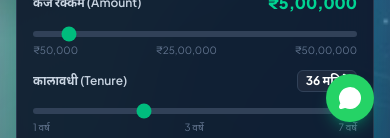
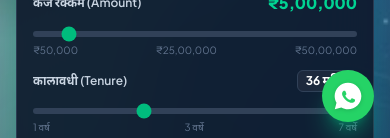
Before and after one commit to Prajakta785/Loan, a React (Vite) app: page / in a window 390 px wide. Shown: the part 706-844 px from the top of the page. Built offline with nearby package versions, Linux system fonts and the light colour scheme.

Commit message:
Add authentic WhatsApp brand icon with phone handset to floating action and application modal

```diff
--- a/src/components/FloatingActions.jsx
+++ b/src/components/FloatingActions.jsx
@@ -1,6 +1,7 @@
 import React, { useState, useEffect } from 'react';
 import { useLoan } from '../context/LoanContext';
-import { MessageCircle, ArrowUp } from 'lucide-react';
+import { ArrowUp } from 'lucide-react';
+import WhatsAppIcon from './WhatsAppIcon';
 
 export default function FloatingActions() {
   const { lang, siteSettings, currentView } = useLoan();
@@ -39,10 +40,10 @@ export default function FloatingActions() {
         href={`https://wa.me/${waNumber}?text=${whatsappMessage}`}
         target="_blank"
         rel="noopener noreferrer"
-        className="pointer-events-auto w-12 h-12 rounded-full bg-[#25D366] text-white flex items-center justify-center shadow-lg shadow-emerald-500/30 hover:scale-110 active:scale-95 transition-all cursor-pointer group"
+        className="pointer-events-auto w-13 h-13 rounded-full bg-[#25D366] text-white flex items-center justify-center shadow-xl shadow-emerald-500/40 hover:scale-110 active:scale-95 transition-all cursor-pointer group"
         title="WhatsApp Support"
       >
-        <MessageCircle className="w-6 h-6 fill-white" />
+        <WhatsAppIcon className="w-8 h-8 drop-shadow-sm" />
         <span className="sr-only">WhatsApp</span>
       </a>
 
--- a/src/components/LoanApplicationModal.jsx
+++ b/src/components/LoanApplicationModal.jsx
@@ -16,10 +16,10 @@ import {
   Printer,
   Sparkles,
   CheckCircle2,
-  MessageCircle,
   Laptop
 } from 'lucide-react';
 import confetti from 'canvas-confetti';
+import WhatsAppIcon from './WhatsAppIcon';
 
 export default function LoanApplicationModal() {
   const {
@@ -355,7 +355,7 @@ export default function LoanApplicationModal() {
               <div className="bg-emerald-50 border border-emerald-200/90 rounded-2xl p-4 flex flex-col sm:flex-row items-center justify-between gap-3 text-emerald-900 max-w-lg mx-auto shadow-xs">
                 <div className="flex items-center gap-3 text-left">
                   <div className="w-10 h-10 rounded-xl bg-[#25D366] text-white flex items-center justify-center shrink-0 shadow-md shadow-emerald-500/20">
-                    <MessageCircle className="w-5 h-5 fill-white" />
+                    <WhatsAppIcon className="w-6 h-6" />
                   </div>
                   <div>
                     <div className="text-xs font-black text-emerald-900 flex items-center gap-1.5">
@@ -376,7 +376,7 @@ export default function LoanApplicationModal() {
                   rel="noopener noreferrer"
                   className="px-4 py-2 rounded-xl bg-[#25D366] hover:bg-[#20bd5a] text-white font-extrabold text-xs shrink-0 flex items-center gap-1.5 shadow-md shadow-emerald-500/20 transition-all hover:scale-105 active:scale-95"
                 >
-                  <MessageCircle className="w-3.5 h-3.5 fill-white" />
+                  <WhatsAppIcon className="w-4 h-4" />
                   <span>{lang === 'mr' ? 'उघडा' : 'Open'}</span>
                   <ArrowRight className="w-3 h-3" />
                 </a>
@@ -446,7 +446,7 @@ export default function LoanApplicationModal() {
                   rel="noopener noreferrer"
                   className="px-6 py-3.5 rounded-xl bg-[#25D366] hover:bg-[#20bd5a] text-white font-black text-sm shadow-lg shadow-emerald-500/25 transition-all flex items-center justify-center gap-2 cursor-pointer transform hover:-translate-y-0.5 active:translate-y-0"
                 >
-                  <MessageCircle className="w-4 h-4 fill-white" />
+                  <WhatsAppIcon className="w-5 h-5" />
                   <span>{lang === 'mr' ? 'व्हॉट्सॲपवर मेसेज पाठवा' : 'Send via WhatsApp'}</span>
                 </a>
 
--- /dev/null
+++ b/src/components/WhatsAppIcon.jsx
@@ -0,0 +1,50 @@
+import React from 'react';
+
+export default function WhatsAppIcon({ className = 'w-6 h-6', variant = 'official', ...props }) {
+  if (variant === 'white') {
+    return (
+      <svg
+        viewBox="0 0 24 24"
+        fill="none"
+        xmlns="http://www.w3.org/2000/svg"
+        className={className}
+        {...props}
+      >
+        <path
+          d="M17.472 14.382c-.301-.15-1.78-.879-2.056-.98-.276-.1-.477-.15-.678.15-.2.301-.778.98-.954 1.18-.175.2-.351.226-.652.075-.301-.15-1.272-.469-2.423-1.496-.895-.798-1.5-1.784-1.675-2.085-.175-.301-.019-.464.132-.614.136-.135.301-.351.452-.527.15-.176.2-.301.301-.502.101-.2.05-.376-.025-.526-.075-.15-.678-1.634-.929-2.237-.245-.588-.494-.508-.678-.518-.175-.01-.376-.01-.577-.01-.201 0-.527.075-.803.376s-1.054 1.03-1.054 2.511 1.079 2.912 1.23 3.113c.15.201 2.123 3.242 5.144 4.547.719.311 1.28.497 1.718.636.722.23 1.379.197 1.9.12.58-.088 1.78-.727 2.031-1.43.251-.703.251-1.305.176-1.43-.075-.126-.276-.201-.577-.351z"
+          fill="currentColor"
+        />
+        <path
+          fillRule="evenodd"
+          clipRule="evenodd"
+          d="M12 2C6.477 2 2 6.477 2 12c0 1.89.525 3.66 1.438 5.168L2 22l4.985-1.408C8.423 21.492 10.15 22 12 22c5.523 0 10-4.477 10-10S17.523 2 12 2zm0 18.167c-1.636 0-3.149-.49-4.417-1.332l-.317-.21-2.956.834.789-2.883-.232-.338C3.935 14.887 3.5 13.483 3.5 12c0-4.687 3.813-8.5 8.5-8.5s8.5 3.813 8.5 8.5-3.813 8.5-8.5 8.5z"
+          fill="currentColor"
+        />
+      </svg>
+    );
+  }
+
+  // Official WhatsApp 2-tone icon (White speech bubble with green phone handset)
+  return (
+    <svg
+      viewBox="0 0 24 24"
+      fill="none"
+      xmlns="http://www.w3.org/2000/svg"
+      className={className}
+      {...props}
+    >
+      {/* Crisp White Speech Bubble with tail */}
+      <path
+        fillRule="evenodd"
+        clipRule="evenodd"
+        d="M12 2C6.48 2 2 6.48 2 12c0 1.85.5 3.59 1.38 5.09L2.1 21.9l4.95-1.27C8.47 21.49 10.18 22 12 22c5.52 0 10-4.48 10-10S17.52 2 12 2z"
+        fill="#ffffff"
+      />
+      {/* Official WhatsApp Green Handset */}
+      <path
+        d="M16.8 14.5c-.24-.12-1.42-.7-1.64-.78-.22-.08-.38-.12-.54.12-.16.24-.62.78-.76.94-.14.16-.28.18-.52.06-.24-.12-1.01-.37-1.93-1.19-.71-.64-1.19-1.42-1.33-1.66-.14-.24-.01-.37.11-.49.11-.11.24-.28.36-.42.12-.14.16-.24.24-.4.08-.16.04-.3-.02-.42-.06-.12-.54-1.3-.74-1.78-.2-.47-.39-.4-.54-.41h-.46c-.16 0-.42.06-.64.3-.22.24-.84.82-.84 2s.86 2.32.98 2.48c.12.16 1.69 2.58 4.1 3.62.57.25 1.02.4 1.37.51.58.18 1.1.16 1.51.1.46-.07 1.42-.58 1.62-1.14.2-.56.2-1.04.14-1.14-.06-.1-.22-.16-.46-.28z"
+        fill="#25D366"
+      />
+    </svg>
+  );
+}
```
